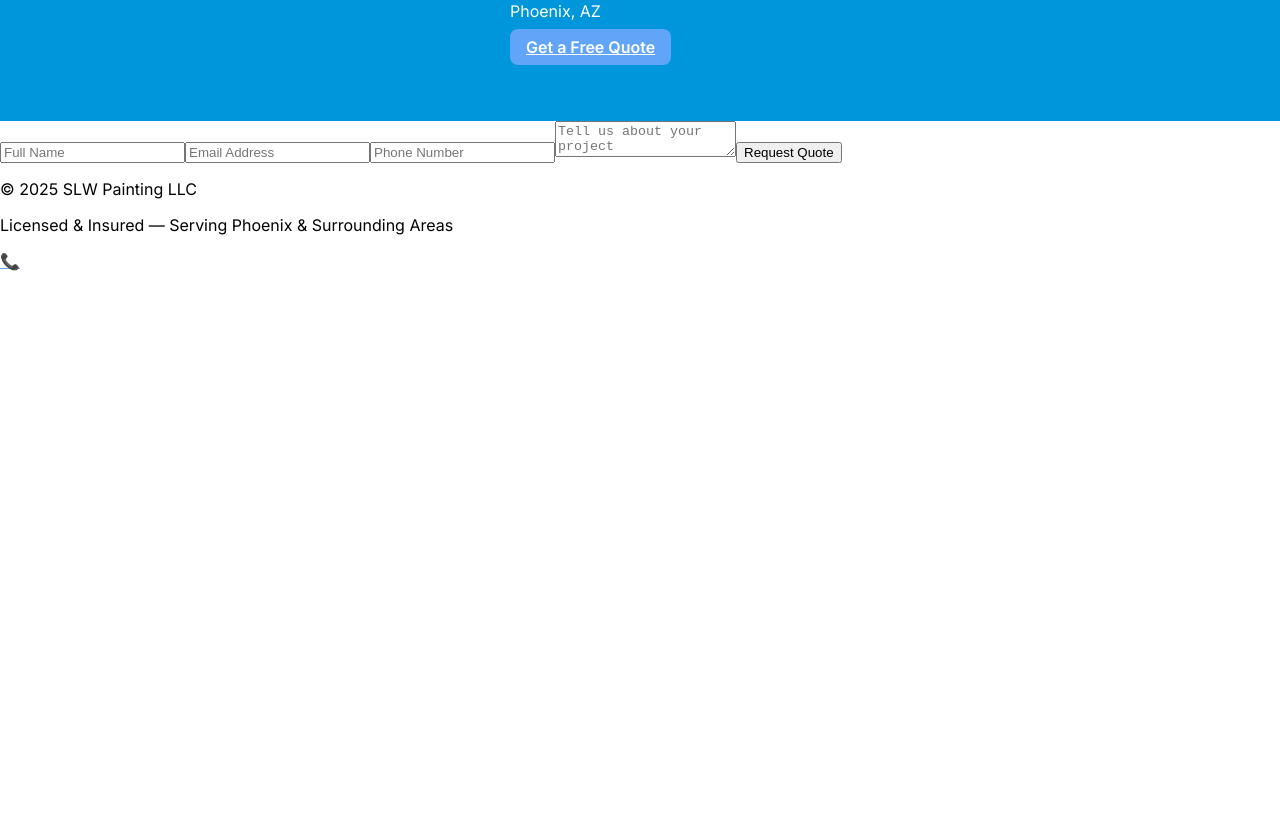
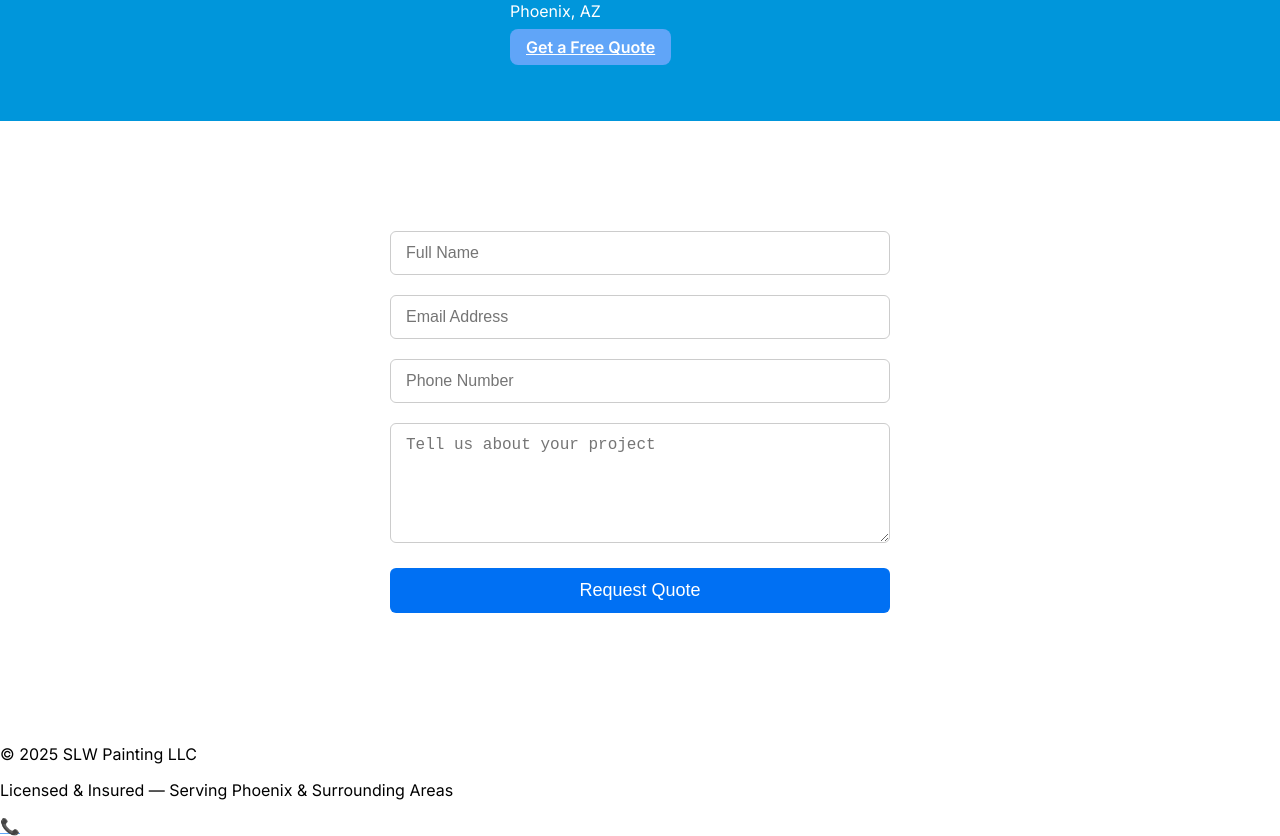
Before and after one commit to slwpaintingllc/slwpainting-website, a Next.js app: page / in a window 1280 px wide. Shown: the part 8680-9516 px from the top of the page. Before the commit the page ends 8951 px from the top, so only its background shows below. Built offline with nearby package versions, Linux system fonts and the light colour scheme.

Commit message:
Update Contact.js

```diff
--- a/components/Contact.js
+++ b/components/Contact.js
@@ -31,11 +31,43 @@ export default function Contact() {
     setLoading(false);
   }
 
+  const inputStyle = {
+    width: "100%",
+    maxWidth: "500px",
+    padding: "12px 15px",
+    margin: "10px 0",
+    borderRadius: "6px",
+    border: "1px solid #ccc",
+    fontSize: "16px",
+    boxSizing: "border-box",
+  };
+
+  const buttonStyle = {
+    width: "100%",
+    maxWidth: "500px",
+    padding: "12px",
+    margin: "15px 0",
+    borderRadius: "6px",
+    border: "none",
+    backgroundColor: "#0070f3",
+    color: "white",
+    fontSize: "18px",
+    cursor: "pointer",
+  };
+
+  const formContainer = {
+    display: "flex",
+    flexDirection: "column",
+    alignItems: "center",
+    padding: "40px 20px",
+  };
+
   return (
-    <section id="contact">
+    <section id="contact" style={{ textAlign: "center", padding: "60px 20px" }}>
       {!submitted ? (
-        <form onSubmit={handleSubmit}>
+        <form onSubmit={handleSubmit} style={formContainer}>
           <input
+            style={inputStyle}
             type="text"
             name="name"
             placeholder="Full Name"
@@ -43,6 +75,7 @@ export default function Contact() {
           />
 
           <input
+            style={inputStyle}
             type="email"
             name="email"
             placeholder="Email Address"
@@ -50,23 +83,25 @@ export default function Contact() {
           />
 
           <input
+            style={inputStyle}
             type="tel"
             name="phone"
             placeholder="Phone Number"
           />
 
           <textarea
+            style={{ ...inputStyle, minHeight: "120px" }}
             name="message"
             placeholder="Tell us about your project"
             required
           />
 
-          <button type="submit" disabled={loading}>
+          <button type="submit" disabled={loading} style={buttonStyle}>
             {loading ? "Sending..." : "Request Quote"}
           </button>
         </form>
       ) : (
-        <p style={{ color: "green", fontWeight: "bold" }}>
+        <p style={{ color: "green", fontWeight: "bold", fontSize: "20px" }}>
           Our team will reach out soon
         </p>
       )}
```
